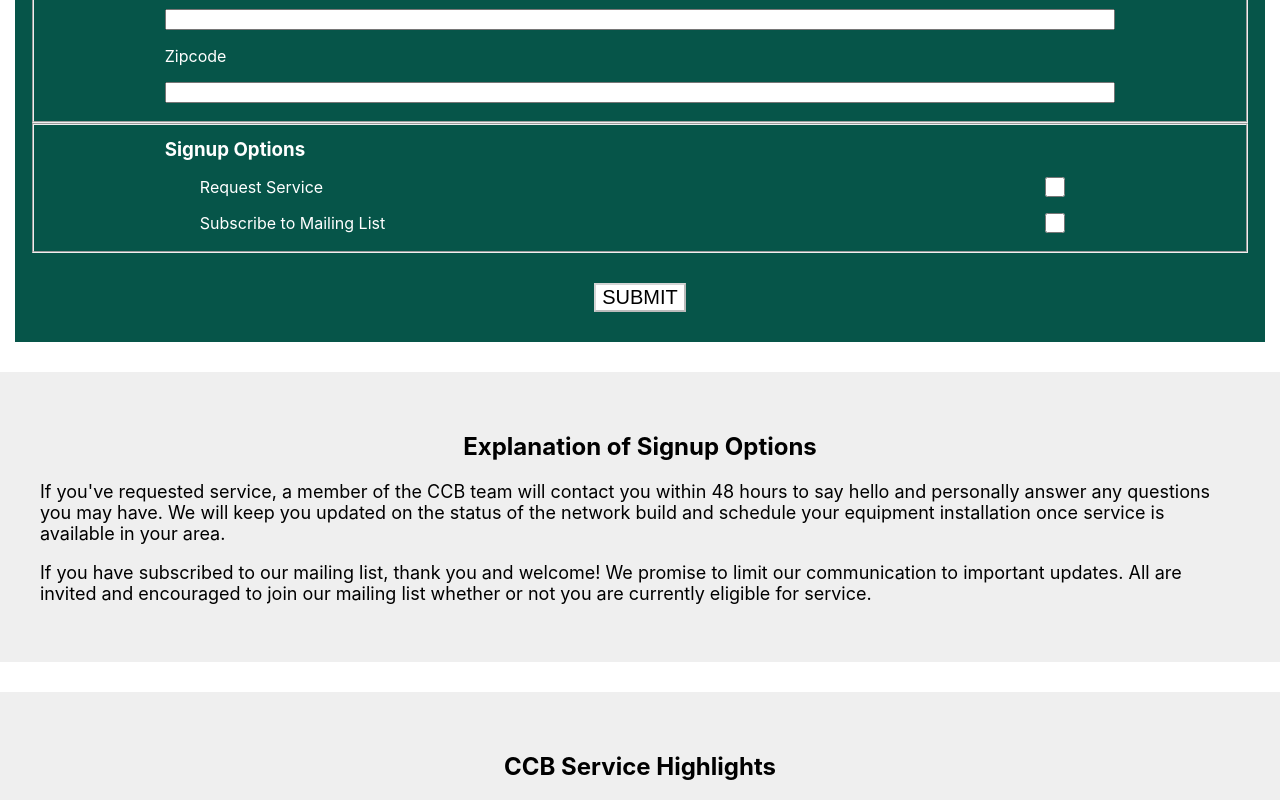
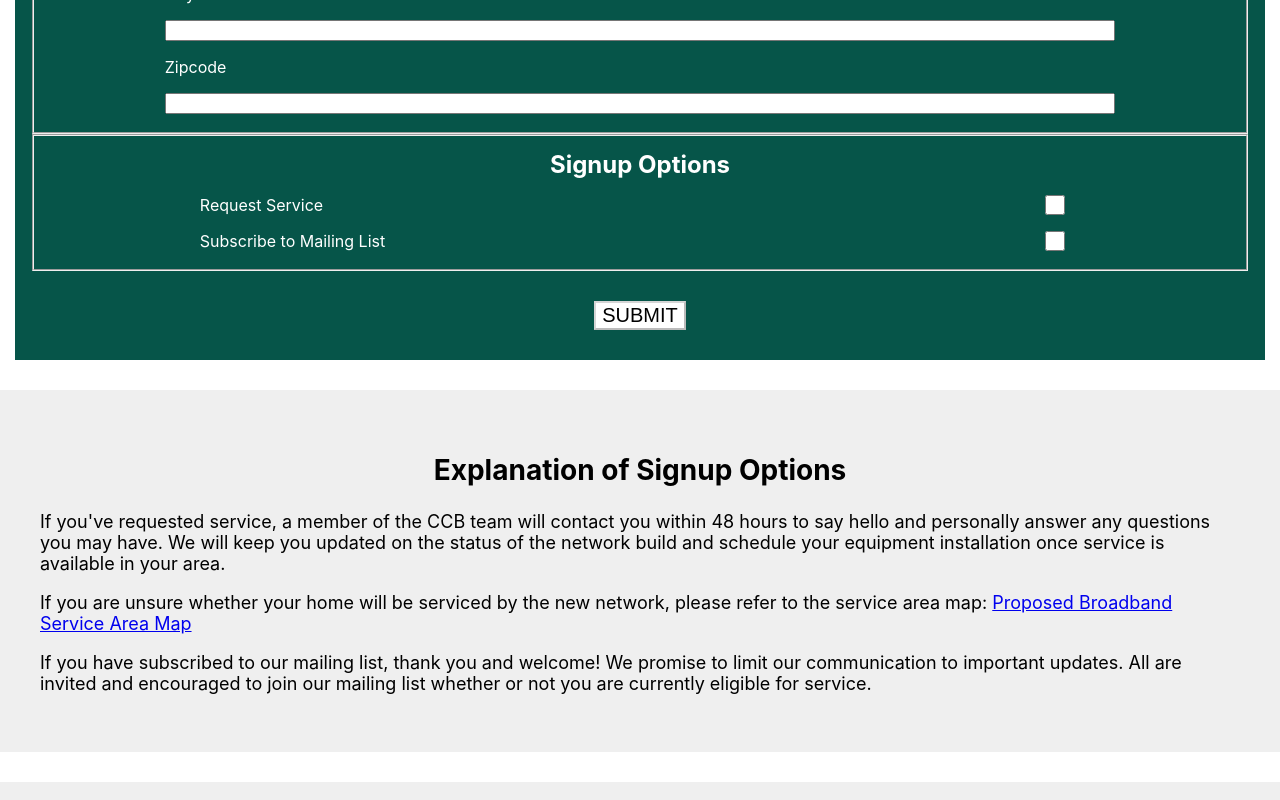
Before and after one commit to melleehall/ccb-client, a React (Create React App) app: page / in a window 1280 px wide. Shown: the part 1260-2060 px from the top of the page. Built offline with nearby package versions, Linux system fonts and the light colour scheme.

Commit message:
Added proposed network map to signup page

```diff
--- a/src/SignupForm/SignupForm.css
+++ b/src/SignupForm/SignupForm.css
@@ -1,4 +1,10 @@
 h2 {
+    text-align: center;
+    font-size: 28px;
+}
+
+
+h3 {
     text-align: center;
     font-size: 24px;
 }
--- a/src/SignupForm/SignupForm.js
+++ b/src/SignupForm/SignupForm.js
@@ -108,14 +108,14 @@ export default class AddFolder extends Component {
                                 <input type='text' name='new-note-name' id='new-note-name'
                                     onChange={e => this.updateName(e.target.value)}/>
                                 {/* {this.state.name.touched && <ValidationError message={nameError} />} */}
+                                </fieldset>
+                                <fieldset class='address'>
                                 <label htmlFor='new-note-name'>
                                     Street Number
                                 </label>
                                 <input type='text' name='new-note-name' id='new-note-name'
                                     onChange={e => this.updateName(e.target.value)}/>
                                 {/* {this.state.name.touched && <ValidationError message={nameError} />} */}
-                            </fieldset>
-                            <fieldset class='address'>
                                 <label htmlFor='new-note-name'>
                                     Street Name
                                 </label>
--- a/src/SignupPathText/SignupPathText.js
+++ b/src/SignupPathText/SignupPathText.js
@@ -1,4 +1,5 @@
 import React, { Component } from 'react'
+import CCCProposedLIDMap from '../Images/CCC-Proposed-LID-Map-08-01-2018.pdf'
 import './SignupPathText.css'
 
 
@@ -10,6 +11,7 @@ export default class SignupPathText extends Component {
                     <h2 class='signup-subhead'>Explanation of Signup Options</h2>
                     <p>If you've requested service, a member of the CCB team will contact you within 48 hours to say hello and personally answer any questions you may have.
                         We will keep you updated on the status of the network build and schedule your equipment installation once service is available in your area.</p>
+                    <p>If you are unsure whether your home will be serviced by the new network, please refer to the service area map: <a href={CCCProposedLIDMap} target='_blank'>Proposed Broadband Service Area Map</a></p>
                     <p>If you have subscribed to our mailing list, thank you and welcome!  We promise to limit our communication to important updates.
                         All are invited and encouraged to join our mailing list whether or not you are currently eligible for service.</p>
                 </section>
```
Also changed, not shown: 1 other file (tests, documents, lock files or other folders).
